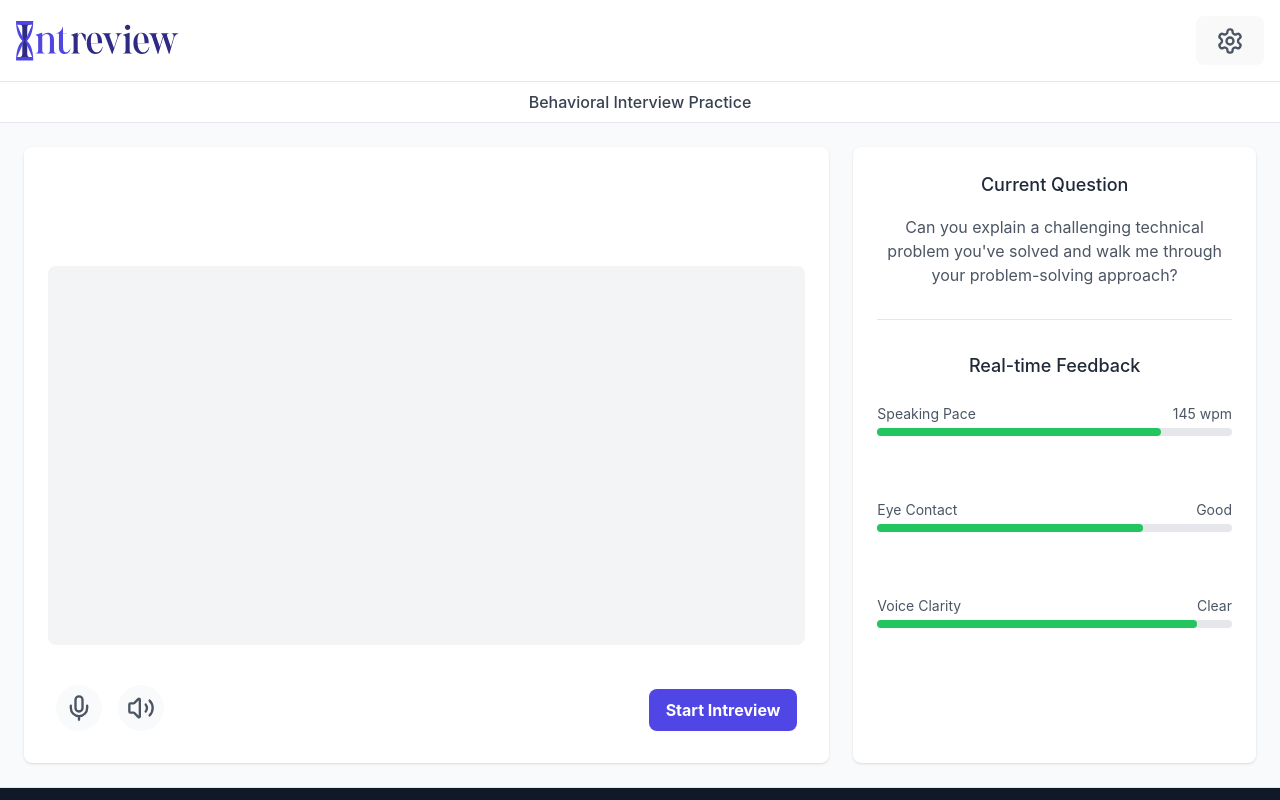
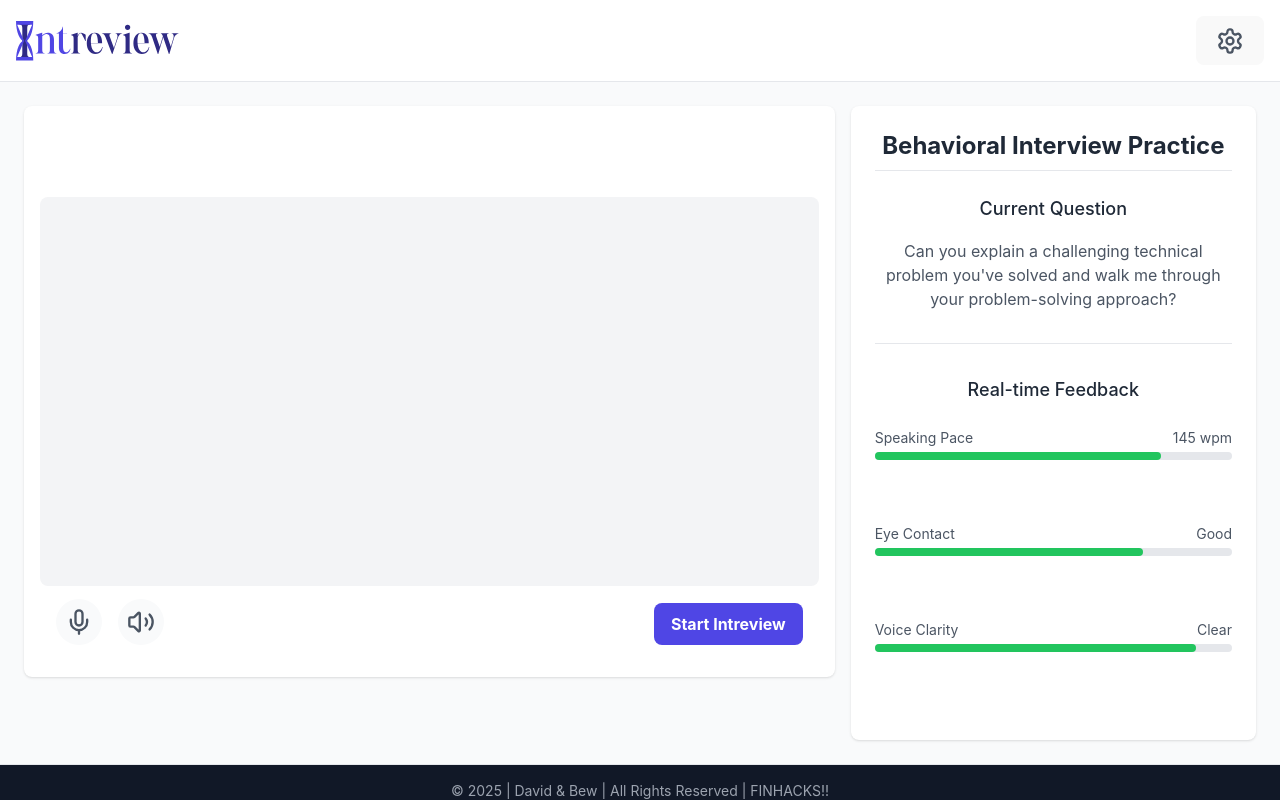
Before and after one commit to DavidYu75/intreview, a React (Vite) app in the folder frontend/: page /camera in a window 1280 px wide. Built offline with nearby package versions, Linux system fonts and the light colour scheme; no server answers.

Commit message:
clean cam page

```diff
--- a/frontend/src/pages/Camera.css
+++ b/frontend/src/pages/Camera.css
@@ -8,19 +8,22 @@
 
 /* Main Content */
 .main-content {
-  @apply grid grid-cols-[2fr_1fr] gap-6 p-6 flex-1;
+  @apply grid grid-cols-[2fr_1fr] gap-4 p-6 flex-1;
   min-height: calc(100vh - 8.5rem); /* Adjust for header + top-bar + footer */
 }
 
 .video-section {
-  @apply relative bg-white rounded-lg shadow flex flex-col justify-center items-center p-6;
+  @apply relative bg-white rounded-lg shadow flex flex-col justify-center items-center p-4;
   height: fit-content;
-  min-height: 100%;
-  max-height: 85vh;
+  min-height: 90%;
+  max-height: 80vh;
+  width: 100%;
+  margin: 0 auto;
 }
 
 .video-feed {
-  @apply w-full h-full bg-gray-100 rounded-lg overflow-hidden relative;
+  @apply w-full bg-gray-100 rounded-lg overflow-hidden relative;
+  height: calc(100% - 4rem);  /* Adjust height to account for controls */
 }
 
 .video {
@@ -29,7 +32,7 @@
 }
 
 .recording-indicator {
-  @apply flex items-center gap-2 bg-black/50 text-white px-3 py-1 rounded-full;
+  @apply flex items-center gap-2 bg-indigo-400/50 text-white px-3 py-1 rounded-full;
   position: absolute;
   top: 1rem;
   right: 1rem;
@@ -77,6 +80,14 @@
   overflow-y: auto;
 }
 
+.main-header {
+  @apply text-2xl font-bold text-gray-800 mb-2;
+}
+
+.header-divider {
+  @apply w-full h-px bg-gray-200 mb-6;
+}
+
 .panel-header {
   @apply text-lg font-medium text-gray-800 mb-4;
 }
--- a/frontend/src/pages/Camera.tsx
+++ b/frontend/src/pages/Camera.tsx
@@ -61,9 +61,6 @@ const CameraPage = () => {
 
   return (
     <div className="container">
-      <div className="camera-top-bar">
-        <h2>Behavioral Interview Practice</h2>
-      </div>
       <div className="main-content">
         {/* Video Area */}
         <div className="video-section">
@@ -97,6 +94,9 @@ const CameraPage = () => {
 
         {/* Feedback Panel */}
         <div className="feedback-panel">
+          <h1 className="main-header">Behavioral Interview Practice</h1>
+          <div className="header-divider"></div>
+
           <h3 className="panel-header">Current Question</h3>
           <div className="panel-section">
             <p>
```
